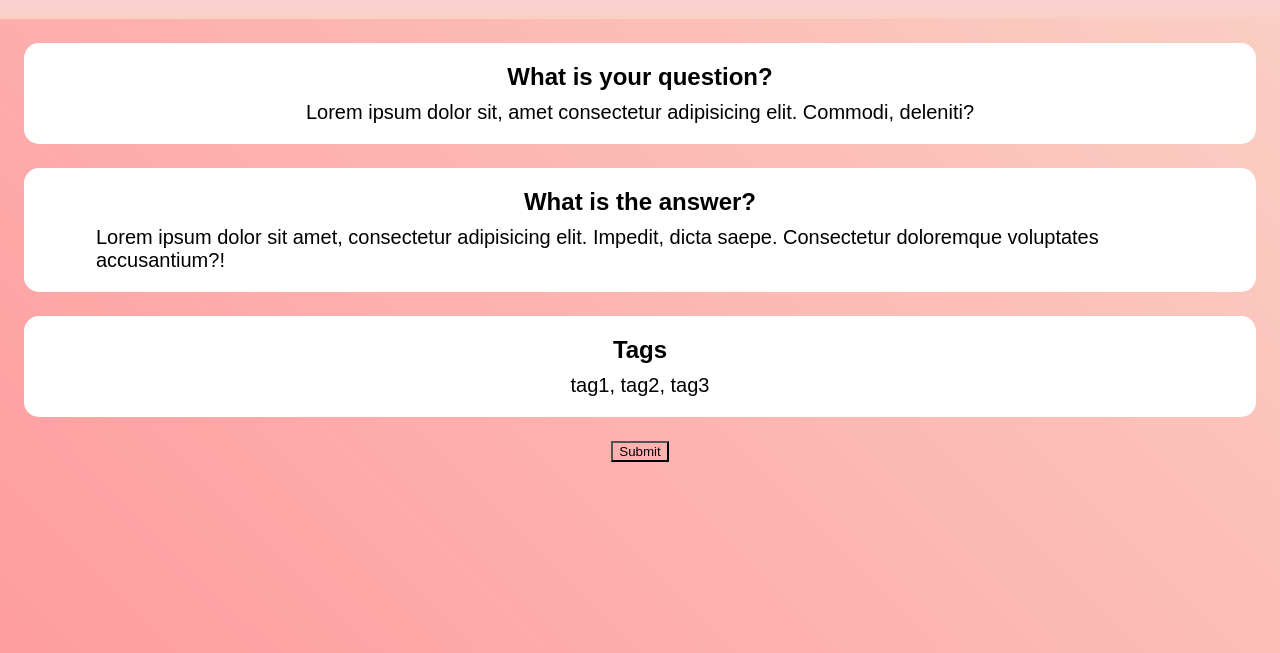
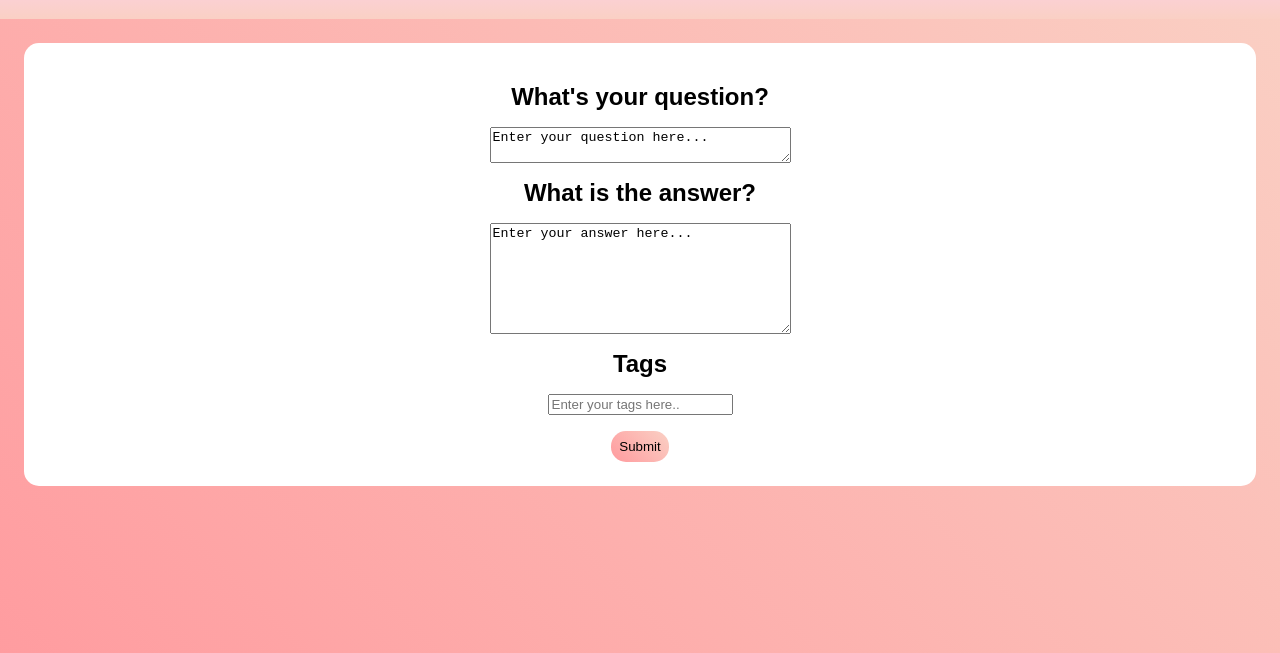
Before and after one commit to mortaen/quiz-app, a website built with Vite: page create.html in a window 1280 px wide. Shown: the part 61-714 px from the top of the page. Built offline with nearby package versions, Linux system fonts and the light colour scheme.

Commit message:
replace html structure and style for 'create' page

```diff
--- a/create.html
+++ b/create.html
@@ -15,23 +15,22 @@
         <h1 class="header__title">Create</h1>
     </header>
     <main>
-        <section class="questionbox">
-            <h2 class="questionbox__title">What is your question?</h2>
-            <p class="questionbox__writequestion">Lorem ipsum dolor sit, amet consectetur adipisicing elit. Commodi,
-                deleniti?</p>
-        </section>
-        <section class="answerbox">
-            <h2 class="answerbox__title">What is the answer?</h2>
-            <p class="answerbox__writeanswer">Lorem ipsum dolor sit amet, consectetur adipisicing elit. Impedit, dicta
-                saepe. Consectetur doloremque voluptates accusantium?!</p>
-        </section>
-        <section class="tagbox">
-            <h2 class="tagbox__title">Tags</h2>
-            <p class="tagbox__writetags">tag1, tag2, tag3</p>
-        </section>
-        <section class="submit-section">
+        <form class="form">
+
+            <label class="form__label" for="question">What's your question?</label>
+            <textarea id="question" name="question" rows="2" cols="35">Enter your question here...
+            </textarea>
+
+
+            <label class="form__label" for="answer">What is the answer?</label>
+            <textarea id="answer" name="answer" rows="7" cols="35">Enter your answer here...
+            </textarea>
+
+            <label class="form__label" for="question">Tags</label>
+            <input id="question" type="text" placeholder="Enter your tags here..">
+
             <button class="submit-button">Submit</button>
-        </section>
+        </form>
     </main>
     <footer class="footer">
         <nav class="navbar">
--- a/css/components/card.css
+++ b/css/components/card.css
@@ -20,7 +20,7 @@
     background-image: linear-gradient(45deg, #ff9a9e 0%, #fad0c4 99%, #fad0c4 100%);
     margin-left: 1vh;
     margin-right: 1vh;
-    padding: 2px;
+    padding: 1vh;
     border: 3px transparent;
     border-radius: 15px;
 }
@@ -38,6 +38,9 @@
 .card__showanswer {
     margin: 0;
     background-image: linear-gradient(45deg, #ff9a9e 0%, #fad0c4 99%, #fad0c4 100%);
+    border: 5px transparent;
+    border-radius: 15px;
+    padding: 1vh;
 }
 
 .card__bookmark {
--- a/css/components/create.css
+++ b/css/components/create.css
@@ -1,76 +1,24 @@
-.questionbox {
+.form {
     background-color: white;
     display: flex;
     flex-direction: column;
     align-items: center;
-    margin-bottom: 3vh;
     border: 5px transparent;
     border-radius: 15px;
-    padding-left: 1vh;
-    padding-right: 1vh;
+    padding: 3vh;
 }
 
-.questionbox__title {
-    margin-bottom: 10px;
-}
-
-.questionbox__writequestion {
-    margin-top: 0;
-    padding-left: 5vw;
-    padding-right: 5vw;
-    font-size: 1.25rem;
-}
-
-.answerbox {
-    background-color: white;
-    display: flex;
-    flex-direction: column;
-    align-items: center;
-    margin-bottom: 3vh;
-    border: 5px transparent;
-    border-radius: 15px;
-    padding-left: 1vh;
-    padding-right: 1vh;
-}
-
-.answerbox__title {
-    margin-bottom: 10px;
-}
-
-.answerbox__writeanswer {
-    margin-top: 0;
-    padding-left: 5vw;
-    padding-right: 5vw;
-    font-size: 1.25rem;
-}
-
-.tagbox {
-    background-color: white;
-    display: flex;
-    flex-direction: column;
-    align-items: center;
-    margin-bottom: 3vh;
-    border: 5px transparent;
-    border-radius: 15px;
-    padding-left: 1vh;
-    padding-right: 1vh;
-}
-
-.tagbox__title {
-    margin-bottom: 10px;
-}
-
-.tagbox__writetags {
-    margin-top: 0;
-    padding-left: 5vw;
-    padding-right: 5vw;
-    font-size: 1.25rem;
-}
-.submit-section {
-    display: flex;
-    justify-content: center;
+.form__label {
+    font-size: 1.5rem;
+    font-weight: bolder;
+    margin-bottom: 2vh;
+    margin-top: 2vh;
 }
 
 .submit-button {
-    background-color: transparent;
+    margin-top: 2vh;
+    padding: 1vh;
+    background-image: linear-gradient(45deg, #ff9a9e 0%, #fad0c4 99%, #fad0c4 100%);
+    border: 5px transparent;
+    border-radius: 15px;
 }
```
